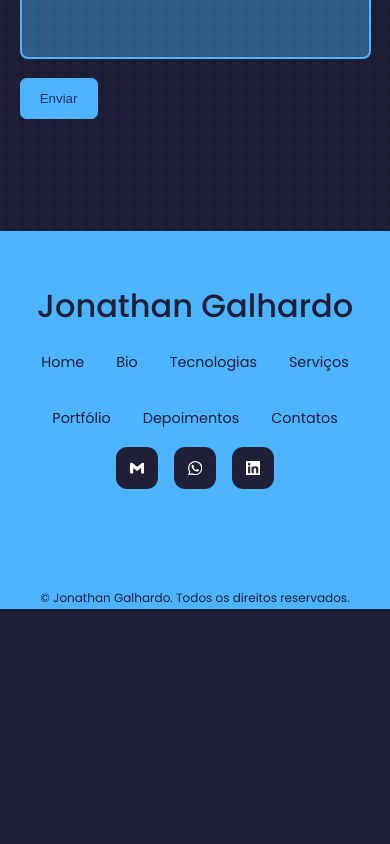
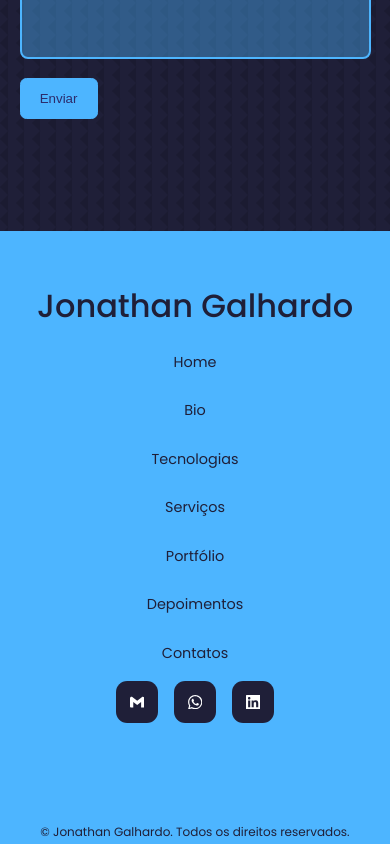
Before and after one commit to Jonathan-Galhardo/Portfolio-React, a React (Create React App) app: page / in a window 390 px wide. Shown: the part 8125-8969 px from the top of the page. Before the commit the page ends 8734 px from the top, so only its background shows below. Built offline with nearby package versions, Linux system fonts and the light colour scheme.

Commit message:
CSS e Responsividade Footer

```diff
--- a/src/components/footer/footer.css
+++ b/src/components/footer/footer.css
@@ -51,3 +51,11 @@ footer a {
   margin-bottom: -3rem;
   color: var(--color-bg);
 }
+
+/*###################### Media Queries (Mobile) #####################*/
+@media screen and (max-width: 600px) {
+  .links {
+    flex-direction: column;
+    gap: 1.5rem;
+  }
+}
--- a/src/components/header/CTA.jsx
+++ b/src/components/header/CTA.jsx
@@ -1,5 +1,5 @@
 import React from 'react'
-import CV from '../../assets/cv.pdf'
+import CV from '../../assets/cv_jonathan_galhardo.pdf'
 
 export const CTA = () => {
   return (
```
Also changed, not shown: 2 other files (tests, documents, lock files or other folders).
